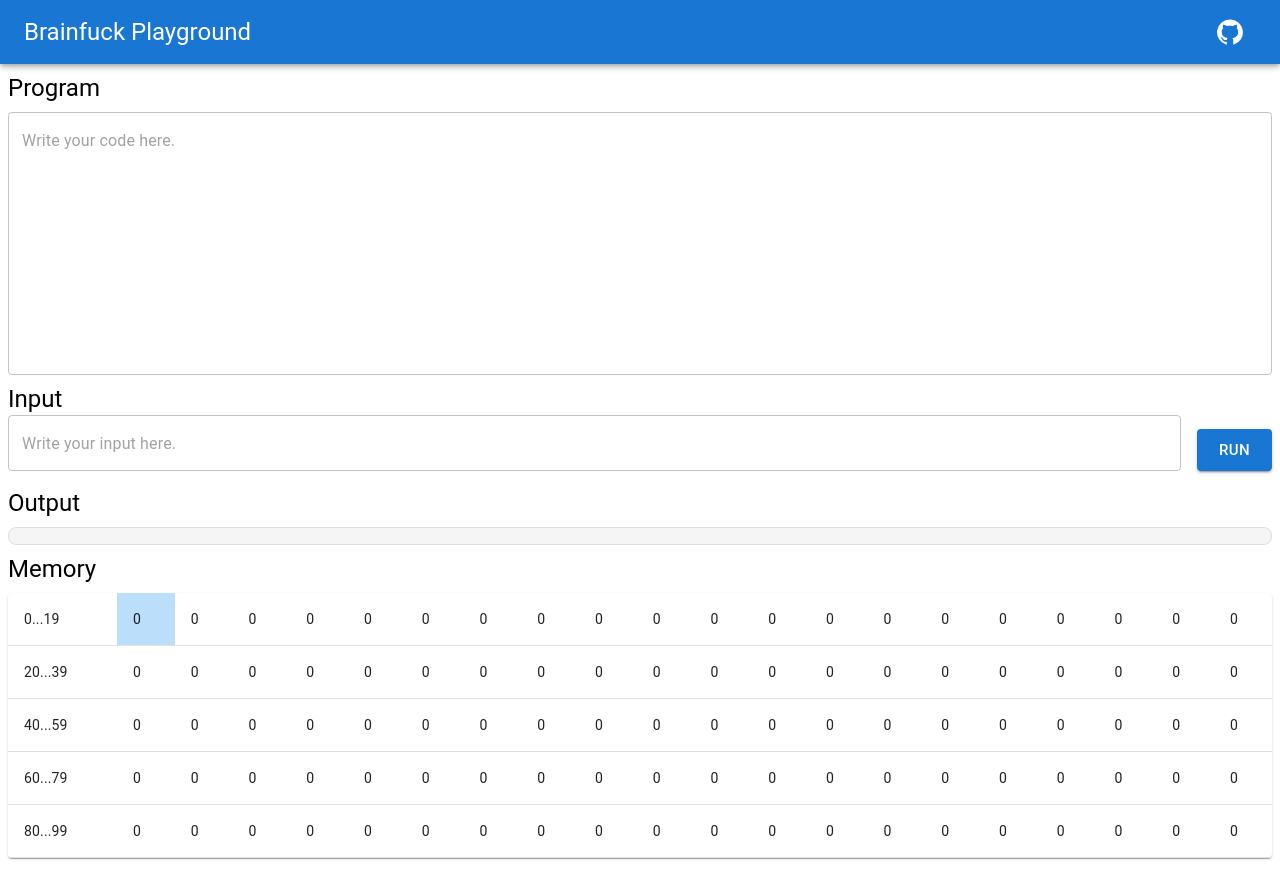
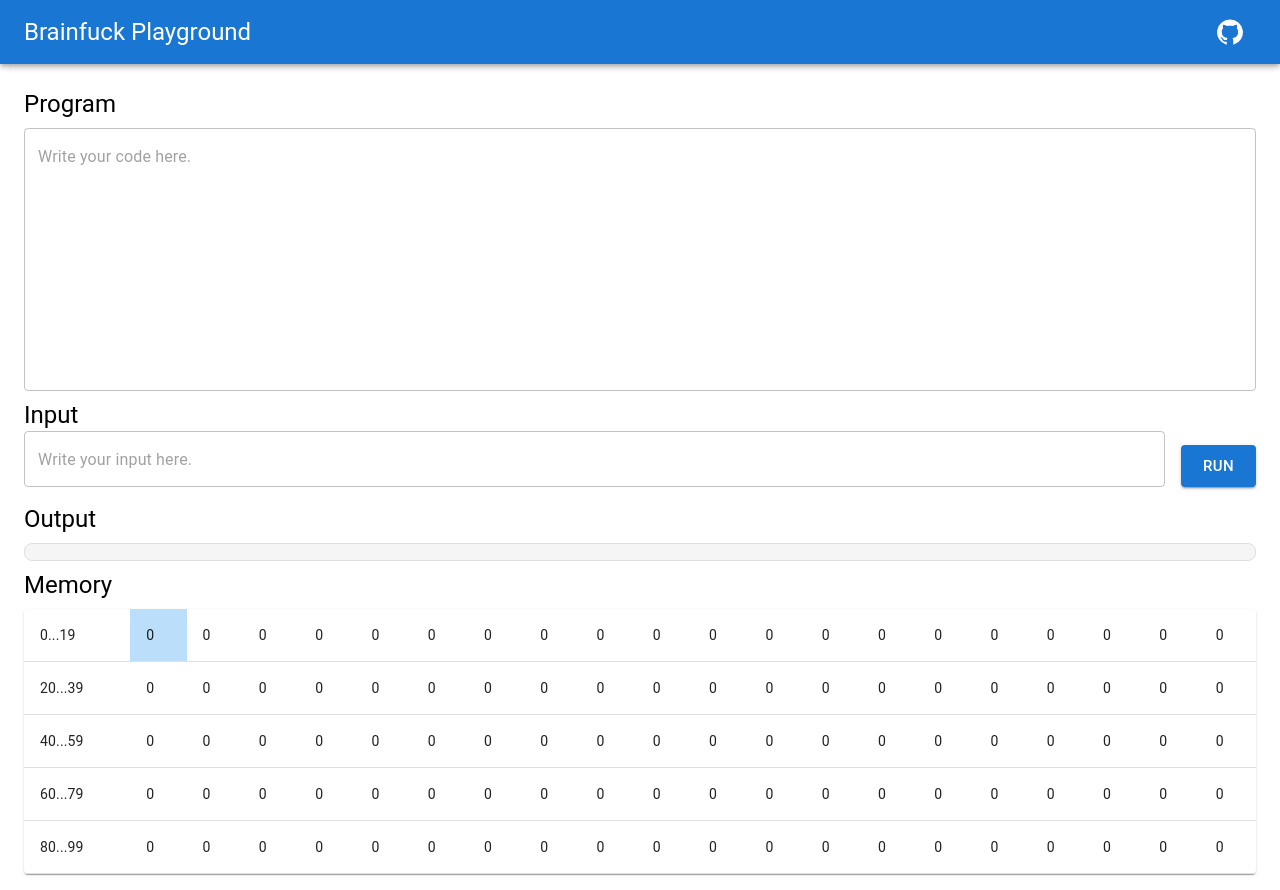
Before and after one commit to chvmvd/brainfuck-playground, a React (Vite) app: page / in a window 1280 px wide. Before the commit the page ends 866 px from the top, so only its background shows below. Built offline with nearby package versions, Linux system fonts and the light colour scheme.

Commit message:
Set space

```diff
--- a/src/App.tsx
+++ b/src/App.tsx
@@ -220,6 +220,7 @@ function App() {
     <>
       <AppBarComponent />
       <Toolbar />
+      <Box sx={{ m: 2 }}>
         <Stack spacing={2}>
           <Stack spacing={1}>
             <ProgramComponent
@@ -245,6 +246,7 @@ function App() {
             <MemoryComponent memory={memory} pointer={pointer} />
           </Stack>
         </Stack>
+      </Box>
     </>
   );
 }
```
Lines whose indentation alone changed are shown as unchanged.
